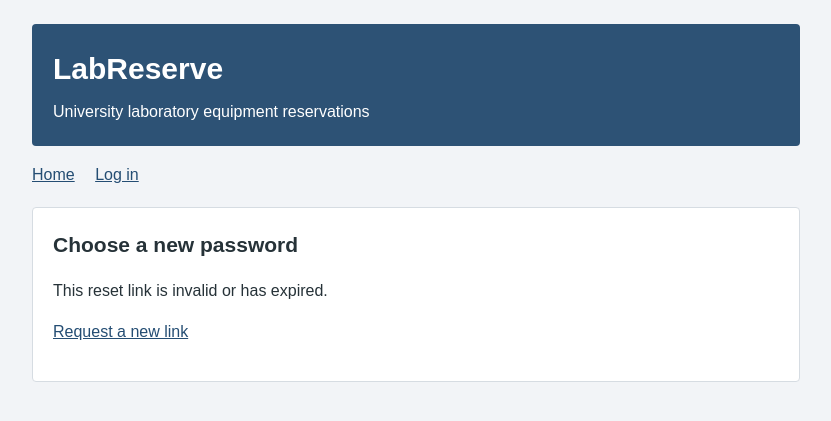
After one commit to alekseikud/LabReserve, a Django app: page /accounts/reset/1/1/ in a window 1280 px wide. The commit adds this page. Shown: the top 421 px of the page, without its empty margins (224-1055 px from the left). Run offline with Django 5.2, Linux system fonts and the light colour scheme.

Commit message:
feat: add password reset with expiring email links

```diff
--- a/backend/accounts/templates/registration/login.html
+++ b/backend/accounts/templates/registration/login.html
@@ -8,4 +8,5 @@
   <input type="hidden" name="next" value="{{ next }}">
   <button type="submit">Log in</button>
 </form>
+<p><a href="{% url 'password_reset' %}">Forgot your password?</a></p>
 {% endblock %}
--- /dev/null
+++ b/backend/accounts/templates/registration/password_reset_complete.html
@@ -0,0 +1,5 @@
+{% extends "accounts/base.html" %}
+{% block content %}
+<h2>Password updated</h2>
+<p>You can now <a href="{% url 'login' %}">log in with your new password</a>.</p>
+{% endblock %}
--- /dev/null
+++ b/backend/accounts/templates/registration/password_reset_confirm.html
@@ -0,0 +1,10 @@
+{% extends "accounts/base.html" %}
+{% block content %}
+<h2>Choose a new password</h2>
+{% if validlink %}
+<form method="post">{% csrf_token %}{{ form.as_p }}<button type="submit">Save password</button></form>
+{% else %}
+<p>This reset link is invalid or has expired.</p>
+<p><a href="{% url 'password_reset' %}">Request a new link</a></p>
+{% endif %}
+{% endblock %}
--- /dev/null
+++ b/backend/accounts/templates/registration/password_reset_done.html
@@ -0,0 +1,6 @@
+{% extends "accounts/base.html" %}
+{% block content %}
+<h2>Check your email</h2>
+<p>If an active account uses that email address, a password reset link has been sent.</p>
+<p><a href="{% url 'login' %}">Back to login</a></p>
+{% endblock %}
--- /dev/null
+++ b/backend/accounts/templates/registration/password_reset_email.html
@@ -0,0 +1,6 @@
+A password reset was requested for your LabReserve account.
+
+Open this link to choose a new password (valid for one hour):
+{{ protocol }}://{{ domain }}{% url 'password_reset_confirm' uidb64=uid token=token %}
+
+If you did not request this, ignore this email. Your password has not changed.
--- /dev/null
+++ b/backend/accounts/templates/registration/password_reset_subject.txt
@@ -0,0 +1 @@
+Reset your LabReserve password
--- a/backend/accounts/urls.py
+++ b/backend/accounts/urls.py
@@ -8,4 +8,8 @@ urlpatterns = [
     path("logout/", auth_views.LogoutView.as_view(), name="logout"),
     path("dashboard/", views.dashboard, name="dashboard"),
     path("me/", views.current_user, name="current_user"),
+    path("password-reset/", auth_views.PasswordResetView.as_view(), name="password_reset"),
+    path("password-reset/done/", auth_views.PasswordResetDoneView.as_view(), name="password_reset_done"),
+    path("reset/<uidb64>/<token>/", auth_views.PasswordResetConfirmView.as_view(), name="password_reset_confirm"),
+    path("reset/done/", auth_views.PasswordResetCompleteView.as_view(), name="password_reset_complete"),
 ]
```
Also changed, not shown: backend/accounts/templates/registration/password_reset_form.html (added, +7 -0 lines), backend/config/settings.py (+10 -0 lines), backend/tests/test_password_reset.py (added, +73 -0 lines), compose.yaml (+7 -0 lines), README.md, 1 other file.
